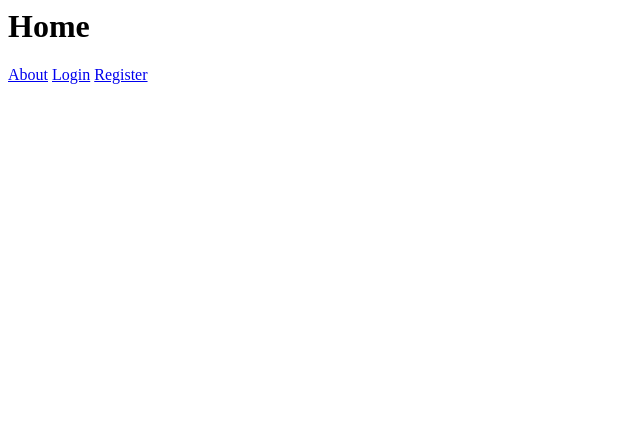
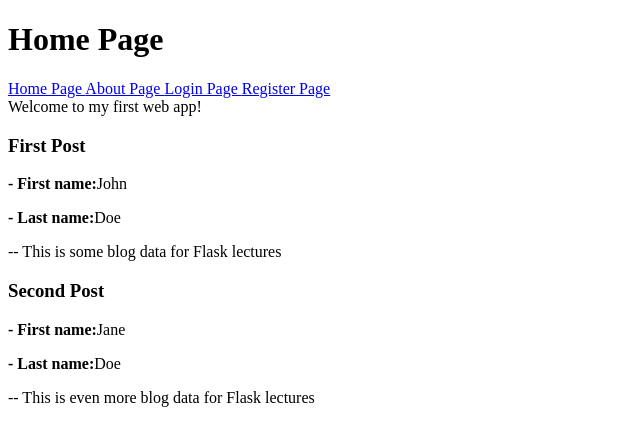
Before and after one commit to Zhal73/flask-blog, a Flask app: page / in a window 1280 px wide. Shown: the top 446 px of the page, without its empty margins (0-640 px from the left). Run offline with Flask 2, Linux system fonts and the light colour scheme.

Commit message:
add blogData and navbar

```diff
--- a/flask-app/application/routes.py
+++ b/flask-app/application/routes.py
@@ -2,11 +2,25 @@
 from flask import render_template
 # import the app object from the ./application/__init__.py
 from application import app
+
+blogData = [
+    {
+        "name": {"first":"John", "last":"Doe"},
+        "title":"First Post",
+        "content":"This is some blog data for Flask lectures"
+    },
+    {
+        "name": {"first":"Jane", "last":"Doe"},
+        "title":"Second Post",
+        "content":"This is even more blog data for Flask lectures"
+    }
+]
+
 # define routes for / & /home, this function will be called when these are accessed
 @app.route('/')
 @app.route('/home')
 def home():
-    return render_template('home.html', title='Home')
+    return render_template('home.html', title='Home', posts=blogData)
 
 @app.route('/')
 @app.route('/about')
--- a/flask-app/application/templates/home.html
+++ b/flask-app/application/templates/home.html
@@ -1,5 +1,19 @@
-<!-- this is a very simple html file to demonstrate the template functionality -->
-<h1>{{ title }}</h1>
-<a href="../about">About<a>
-<a href="../login">Login<a>
-<a href="../register">Register<a>
+{% extends "layout.html" %}
+{% block body_content %}
+    <a href="{{ url_for('home') }}"> Home Page <a>
+    <a href="{{ url_for('about') }}"> About Page </a>
+    <a href="{{ url_for('login') }}"> Login Page <a>
+    <a href="{{ url_for('register') }}"> Register Page </a>
+    <br>
+
+    <p1> Welcome to my first web app! </p1>
+
+    {% for post in posts %}
+        <div>
+            <h3>{{ post.title }}</h3>
+            <p><b> - First name:</b>{{ post.name.first }}</p>
+            <p><b> - Last name:</b>{{ post.name.last }}</p>
+            <p> -- {{ post.content }}</p>
+        </div>
+    {% endfor %}
+{% endblock %}
--- a/flask-app/application/templates/layout.html
+++ b/flask-app/application/templates/layout.html
@@ -0,0 +1,10 @@
+<!DOCTYPE html>
+<html>
+<head>
+<title>{{ title }} - Page</title>
+</head>
+<body>
+<h1>{{  title  }} Page</h1>
+{% block body_content %}{% endblock %}
+</body>
+</html>
```
Also changed, not shown: flask-app/application/templates/about.html (+9 -11 lines), flask-app/application/templates/login.html (+9 -11 lines), flask-app/application/templates/register.html (+9 -10 lines).
